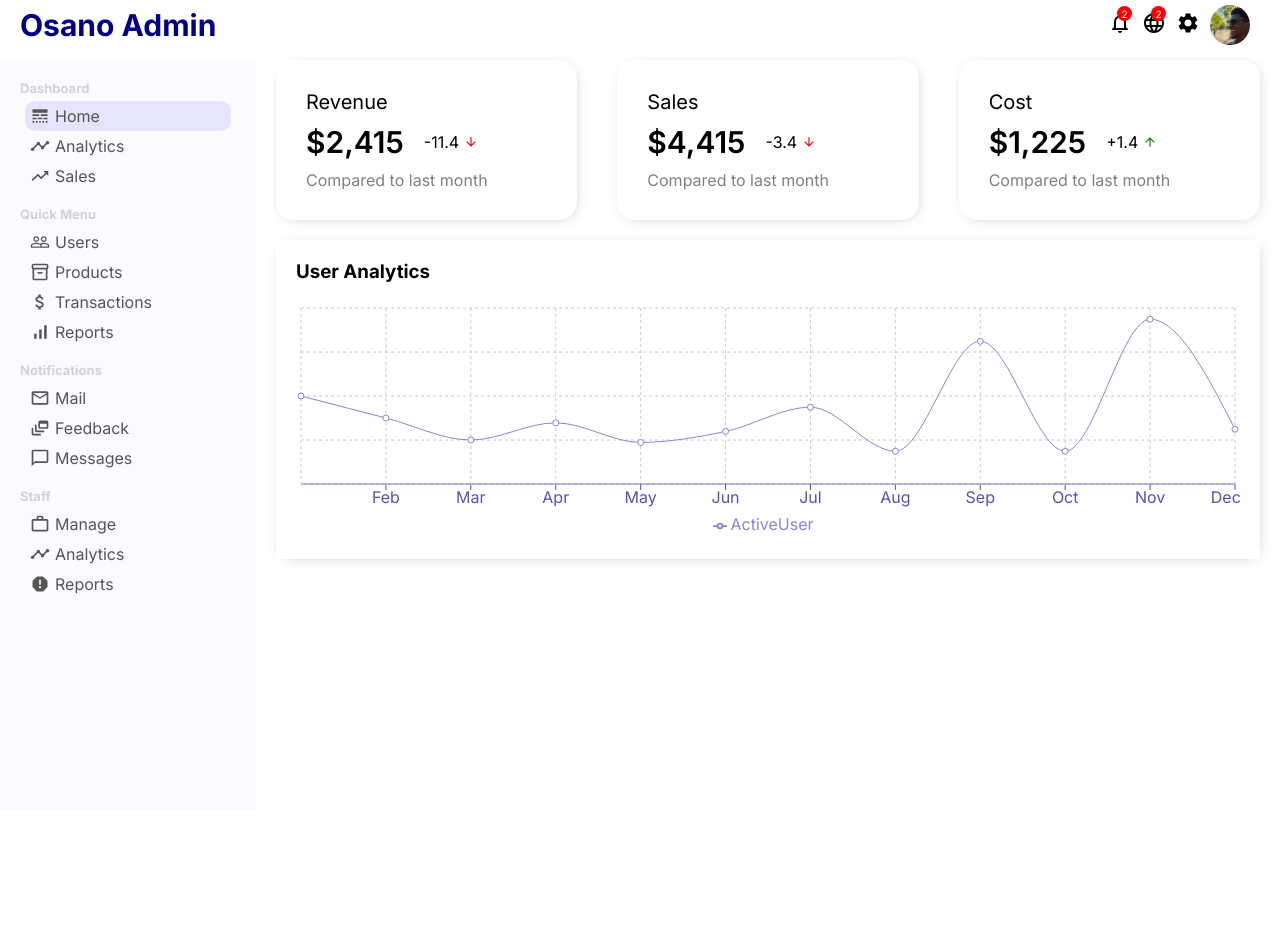
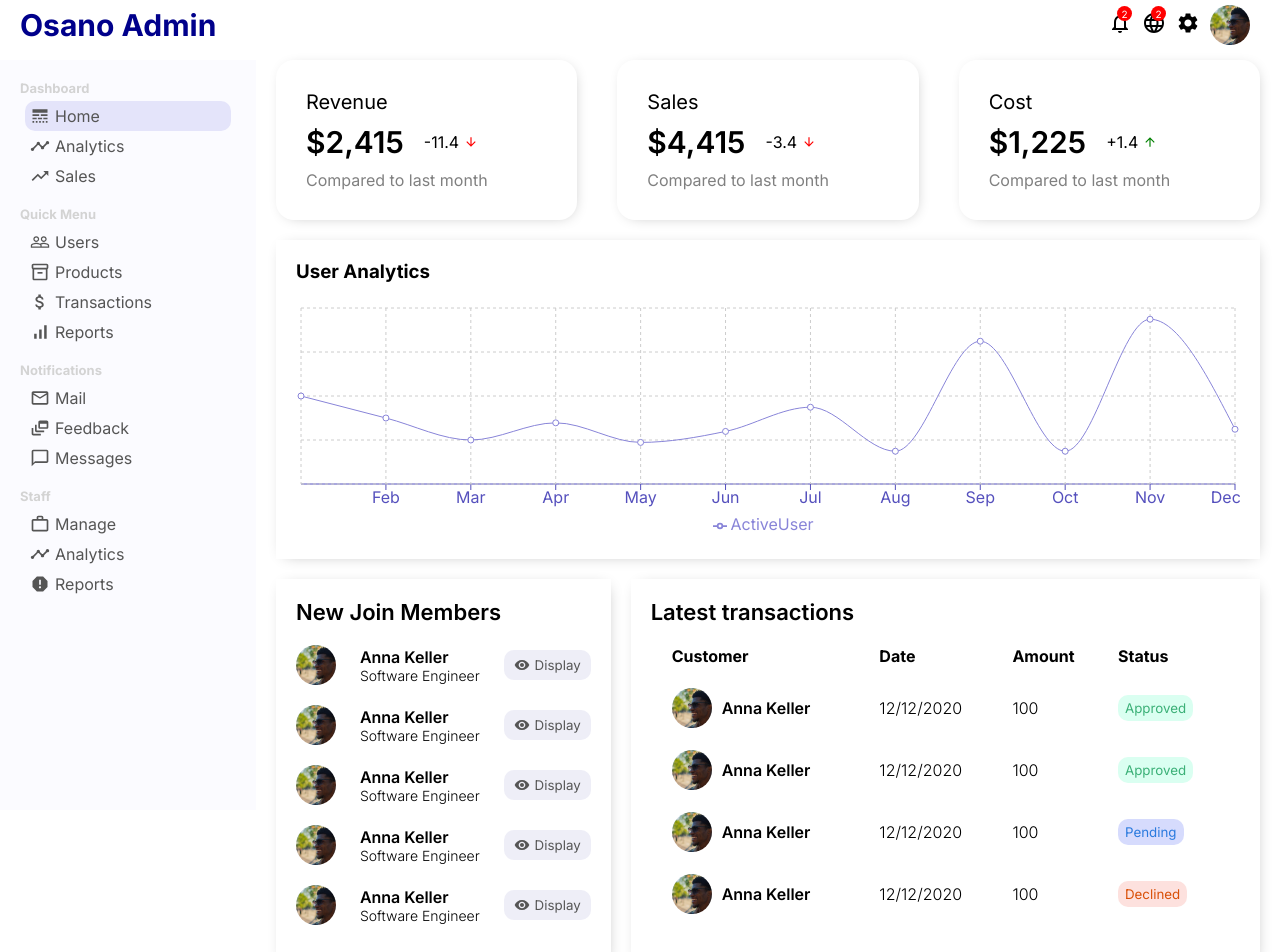
Before and after one commit to DerrickAntoney/osanoadmin, a React (Vite) app: page / in a window 1280 px wide. Shown: the top 952 px of the page. Before the commit the page ends 810 px from the top, so only its background shows below. Built offline with nearby package versions, Linux system fonts and the light colour scheme.

Commit message:
Creates and styles members and transactions widgets

```diff
--- /dev/null
+++ b/src/components/widgetLg/WidgetLg.jsx
@@ -0,0 +1,98 @@
+import './widgetLg.css'
+import avatar from '../../assets/avatar.jpg'
+
+const WidgetLg = () => {
+
+  const Button = ({type}) => {
+    return (
+      <button className={"widgetLgButton " + type}>
+        {type}
+      </button>
+    )
+  }
+  return (
+    <div className='widgetLg'>
+      <h3 className="widgetLgTitle">
+        Latest transactions
+      </h3>
+      <table className='widgetLgTable'>
+        <tr className="widgetLgTr">
+          <th className="widgetLgTh">Customer</th>
+          <th className="widgetLgTh">Date</th>
+          <th className="widgetLgTh">Amount</th>
+          <th className="widgetLgTh">Status</th>
+        </tr>
+        <tr className="widgetLgTr">
+          <td className="widgetLgUser">
+            <img src={avatar} alt="" className="widgetLgImg" />
+            <span className="widgetLgName">
+              Anna Keller
+            </span>
+          </td>
+          <td className="widgetLgDate">
+            12/12/2020
+          </td>
+          <td className="widgetLgAmount">
+            100
+          </td>
+          <td className="widgetLgStatus">
+            <Button type="Approved"/>
+          </td>
+        </tr>
+        <tr className="widgetLgTr">
+          <td className="widgetLgUser">
+            <img src={avatar} alt="" className="widgetLgImg" />
+            <span className="widgetLgName">
+              Anna Keller
+            </span>
+          </td>
+          <td className="widgetLgDate">
+            12/12/2020
+          </td>
+          <td className="widgetLgAmount">
+            100
+          </td>
+          <td className="widgetLgStatus">
+            <Button type="Approved"/>
+          </td>
+        </tr>
+        <tr className="widgetLgTr">
+          <td className="widgetLgUser">
+            <img src={avatar} alt="" className="widgetLgImg" />
+            <span className="widgetLgName">
+              Anna Keller
+            </span>
+          </td>
+          <td className="widgetLgDate">
+            12/12/2020
+          </td>
+          <td className="widgetLgAmount">
+            100
+          </td>
+          <td className="widgetLgStatus">
+            <Button type="Pending"/>
+          </td>
+        </tr>
+        <tr className="widgetLgTr">
+          <td className="widgetLgUser">
+            <img src={avatar} alt="" className="widgetLgImg" />
+            <span className="widgetLgName">
+              Anna Keller
+            </span>
+          </td>
+          <td className="widgetLgDate">
+            12/12/2020
+          </td>
+          <td className="widgetLgAmount">
+            100
+          </td>
+          <td className="widgetLgStatus">
+            <Button type="Declined"/>
+          </td>
+        </tr>
+      </table>
+    </div>
+  )
+}
+
+export default WidgetLg
--- /dev/null
+++ b/src/components/widgetLg/widgetLg.css
@@ -0,0 +1,64 @@
+.widgetLg {
+    flex: 2;
+    -webkit-box-shadow: 2px 2px 15px -7px rgba(0,0,0,0.33);
+    box-shadow: 2px 2px 15px -7px rgba(0,0,0,0.33);
+    padding: 20px;
+
+    .widgetLgTitle {
+        font-size: 22px;
+        font-weight: 600;
+
+    }
+    .widgetLgTable {
+        width: 100%;
+        border-spacing: 20px;
+
+            .widgetLgTr{
+                text-align: left;
+            }
+
+            .widgetLgTr{
+
+                .widgetLgUser{
+                    display: flex;
+                    align-items: center;
+                    font-weight: 600;
+
+                    .widgetLgImg {
+                        width: 40px;
+                        height: 40px;
+                        border-radius: 50%;
+                        object-fit: cover;
+                        margin-right: 10px;
+                    }
+                }
+
+                .widgetLgDate, .widgetLgAmount {
+                    font-weight: 300;
+                }
+
+                .widgetLgStatus{
+
+                    .widgetLgButton {
+                        padding: 5px 7px;
+                        border: none;
+                        border-radius: 10px;
+                    }
+                    .widgetLgButton.Approved {
+                        background-color: #dafff1;
+                        color: #3bb077;
+                    }
+                    .widgetLgButton.Pending {
+                        background-color: #d6dbfd;
+                        color: #2a7ade;
+                    }
+                    .widgetLgButton.Declined {
+                        background-color: #fde1de;
+                        color: #d95007;
+                    }
+
+                    }
+                }
+            }
+    }
+}
--- /dev/null
+++ b/src/components/widgetSm/WidgetSm.jsx
@@ -0,0 +1,92 @@
+import { Visibility } from '@mui/icons-material'
+import './widgetSm.css'
+import avatar from '../../assets/avatar.jpg'
+
+const WidgetSm = () => {
+  return (
+    <div className='widgetSm'>
+        <span className="widgetSmTitle">
+            New Join Members
+        </span>
+        <ul className="widgetSmList">
+            <li className="widgetSmListItem">
+                <img src={avatar} alt="" className="widgetSmImg" />
+                <div className="widgetSmUser">
+                    <span className="widgetSmUserName">
+                        Anna Keller
+                    </span>
+                    <span className="widgetSmUserTitle">
+                        Software Engineer
+                    </span>
+                </div>
+                <button className="widgetSmButton">
+                    <Visibility className='widgetSmIcon'/>
+                    Display
+                </button>
+            </li>
+            <li className="widgetSmListItem">
+                <img src={avatar} alt="" className="widgetSmImg" />
+                <div className="widgetSmUser">
+                    <span className="widgetSmUserName">
+                        Anna Keller
+                    </span>
+                    <span className="widgetSmUserTitle">
+                        Software Engineer
+                    </span>
+                </div>
+                <button className="widgetSmButton">
+                    <Visibility className='widgetSmIcon'/>
+                    Display
+                </button>
+            </li>
+            <li className="widgetSmListItem">
+                <img src={avatar} alt="" className="widgetSmImg" />
+                <div className="widgetSmUser">
+                    <span className="widgetSmUserName">
+                        Anna Keller
+                    </span>
+                    <span className="widgetSmUserTitle">
+                        Software Engineer
+                    </span>
+                </div>
+                <button className="widgetSmButton">
+                    <Visibility className='widgetSmIcon'/>
+                    Display
+                </button>
+            </li>
+            <li className="widgetSmListItem">
+                <img src={avatar} alt="" className="widgetSmImg" />
+                <div className="widgetSmUser">
+                    <span className="widgetSmUserName">
+                        Anna Keller
+                    </span>
+                    <span className="widgetSmUserTitle">
+                        Software Engineer
+                    </span>
+                </div>
+                <button className="widgetSmButton">
+                    <Visibility className='widgetSmIcon'/>
+                    Display
+                </button>
+            </li>
+            <li className="widgetSmListItem">
+                <img src={avatar} alt="" className="widgetSmImg" />
+                <div className="widgetSmUser">
+                    <span className="widgetSmUserName">
+                        Anna Keller
+                    </span>
+                    <span className="widgetSmUserTitle">
+                        Software Engineer
+                    </span>
+                </div>
+                <button className="widgetSmButton">
+                    <Visibility className='widgetSmIcon'/>
+                    Display
+                </button>
+            </li>
+        </ul>
+    </div>
+  )
+}
+
+export default WidgetSm
--- /dev/null
+++ b/src/components/widgetSm/widgetSm.css
@@ -0,0 +1,67 @@
+.widgetSm {
+    flex: 1;
+    -webkit-box-shadow: 2px 2px 15px -7px rgba(0,0,0,0.33);
+    box-shadow: 2px 2px 15px -7px rgba(0,0,0,0.33);
+    padding: 20px;
+    margin-right: 20px;
+
+    .widgetSmTitle {
+        font-size: 22px;
+        font-weight: 600;
+    }
+
+    .widgetSmList {
+        margin: 0;
+        padding: 0;
+        list-style: none;
+
+        .widgetSmListItem {
+            display: flex;
+            justify-content: space-between;
+            align-items: center;
+            margin: 20px 0px;
+
+            .widgetSmImg {
+                width: 40px;
+                height: 40px;
+                border-radius: 50%;
+                object-fit: cover;
+
+            }
+
+            .widgetSmUser {
+                display: flex;
+                flex-direction: column;
+
+                .widgetSmUserName {
+                    font-size: 16px;
+                    font-weight: 600;
+                }
+
+                .widgetSmUserTitle {
+                    font-size: 14px;
+                    font-weight: 300;
+                }
+
+            }
+
+            .widgetSmButton {
+                display: flex;
+                align-items: center;
+                border: none;
+                border-radius: 10px;
+                padding: 7px 10px;
+                background-color: #eeeef7;
+                color: #555;
+                cursor: pointer;
+
+                .widgetSmIcon {
+                    font-size: 16px;
+                    margin-right: 5px;
+                }
+            }
+        }
+
+
+    }
+}
--- a/src/pages/home/Home.jsx
+++ b/src/pages/home/Home.jsx
@@ -2,12 +2,18 @@
 import './home.css'
 import Chart from '../../components/chart/Chart'
 import { userData } from '../../dummyData'
+import WidgetSm from '../../components/widgetSm/WidgetSm'
+import WidgetLg from '../../components/widgetLg/WidgetLg'
 
 const Home = () => {
   return (
     <div className='home'>
         <FeaturedInfo/>
         <Chart data={userData} title='User Analytics' grid dataKey='ActiveUser'/>
+        <div className="homeWidgets">
+          <WidgetSm/>
+          <WidgetLg/>
+        </div>
     </div>
   )
 }
--- a/src/pages/home/home.css
+++ b/src/pages/home/home.css
@@ -1,3 +1,8 @@
 .home {
     flex: 4;
+
+    .homeWidgets {
+        display: flex;
+        margin: 20px;
+    }
 }
```
